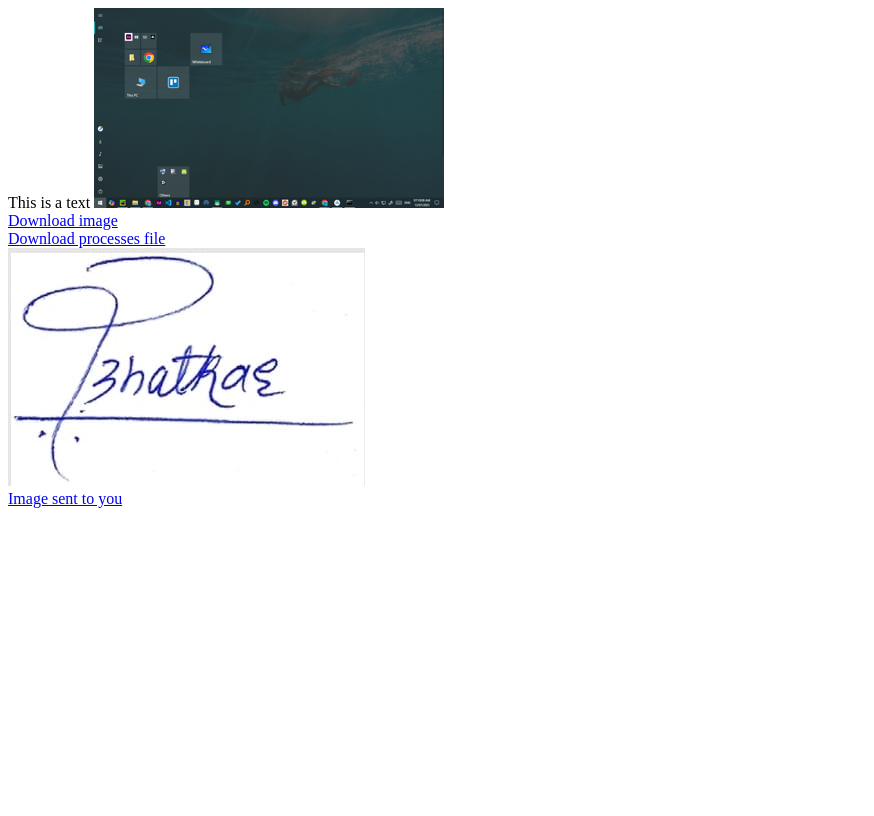
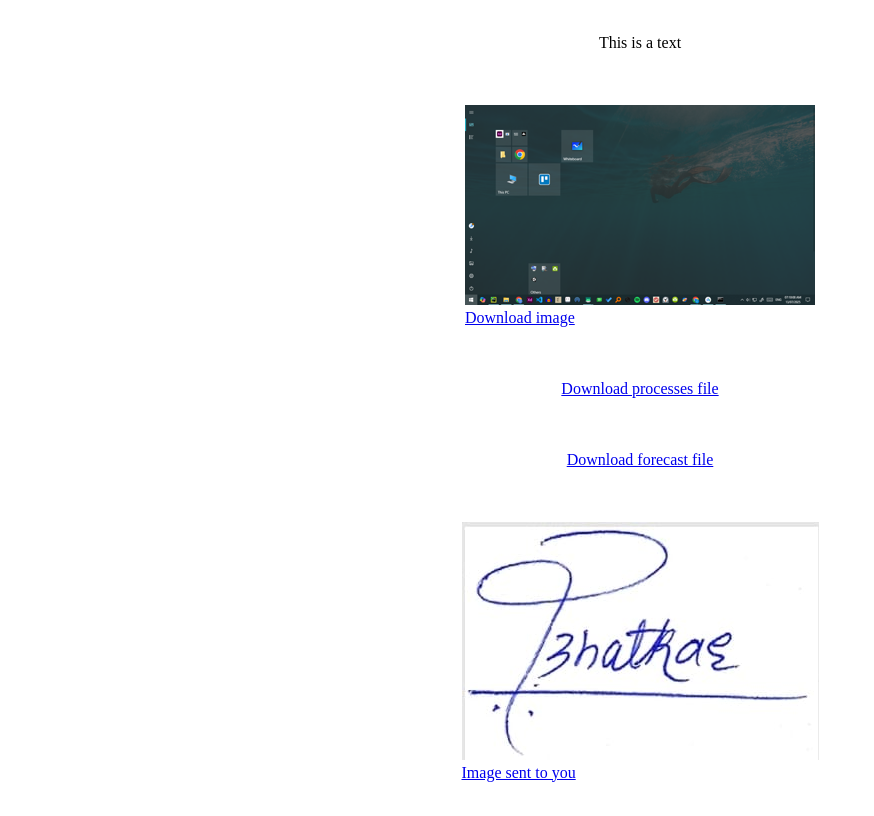
Before and after one commit to PAB2008/remote-control, a plain HTML site: page index.html in a window 1280 px wide. Shown: the whole page, without its empty margins (0-874 px from the left). Drawn offline with Linux system fonts and the light colour scheme.

Commit message:
Update index.html

```diff
--- a/index.html
+++ b/index.html
@@ -1,6 +1,13 @@
 <!DOCTYPE html>
 <html lang="en">
 <head>
+    <style>
+body {
+  display: grid;
+  place-items: center;
+  height: 100vh; /* Ensures the body takes up the full viewport height */
+}
+</style>
     <title>QR-Code Generator</title>
 <body>
 This is a text
@@ -11,6 +18,9 @@ This is a text
 <a href="processes.txt" download="processes file">
     <div>Download processes file</div>
 </a>
+<a href="weather_forecast.txt" download="weather forecast file">
+    <div>Download forecast file</div>
+</a>
 <a href="img sent.png" download="image that is sent">
     <img src="img sent.png">
     <div>Image sent to you</div>
```
